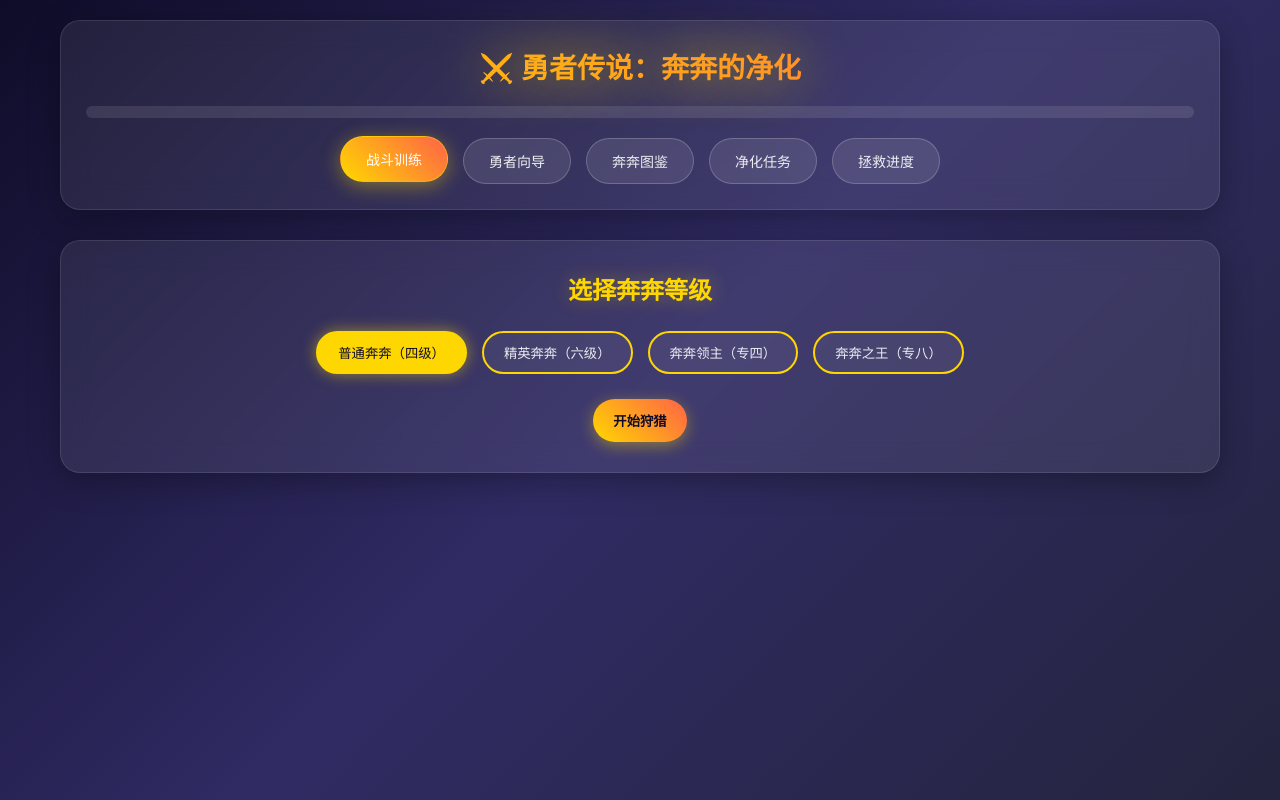
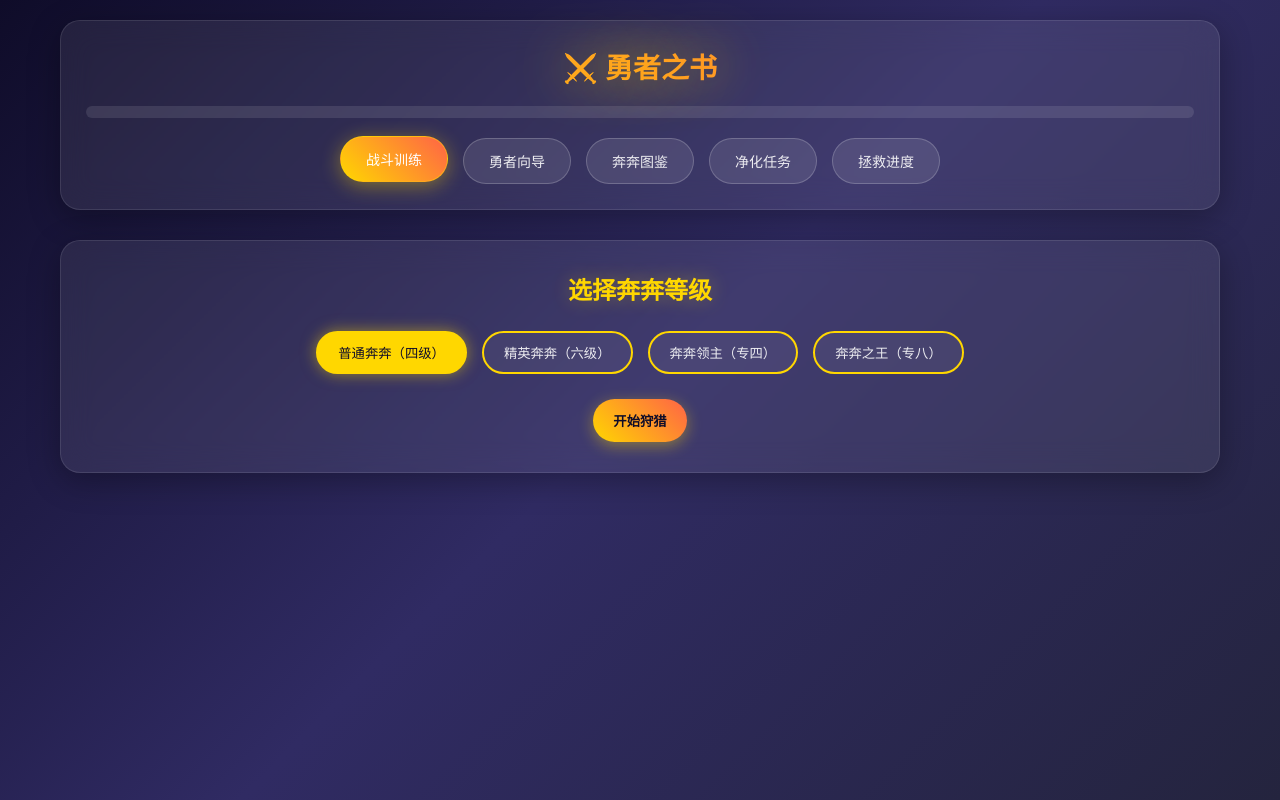
Before and after one commit to BlazeWings/xiaobenben, a plain HTML site: page index.html in a window 1280 px wide. Drawn offline with nearby package versions, Linux system fonts and the light colour scheme.

Commit message:
Update index.html

```diff
--- a/index.html
+++ b/index.html
@@ -3,7 +3,7 @@
 <head>
     <meta charset="UTF-8">
     <meta name="viewport" content="width=device-width, initial-scale=1.0">
-    <title>勇者传说：奔奔的净化</title>
+    <title>勇者之书</title>
     <script src="https://cdn.jsdelivr.net/npm/chart.js"></script>
     <style>
         * {
@@ -632,7 +632,7 @@
     <div class="container">
         <!-- 顶部导航 -->
         <div class="header">
-            <div class="logo">⚔️ 勇者传说：奔奔的净化</div>
+            <div class="logo">⚔️ 勇者之书</div>
             <div class="progress-bar">
                 <div class="progress-fill" id="dailyProgress" style="width: 0%"></div>
             </div>
```
